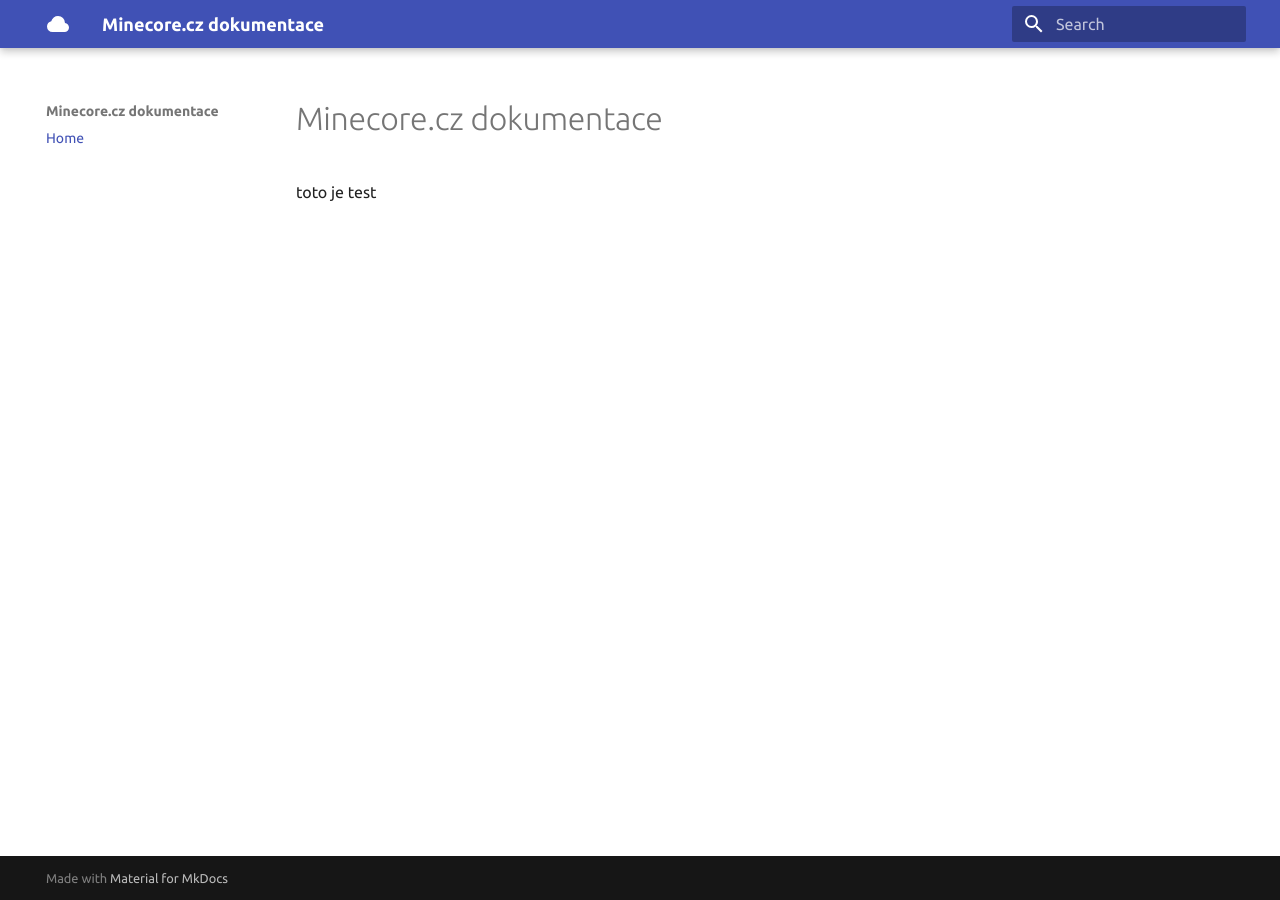
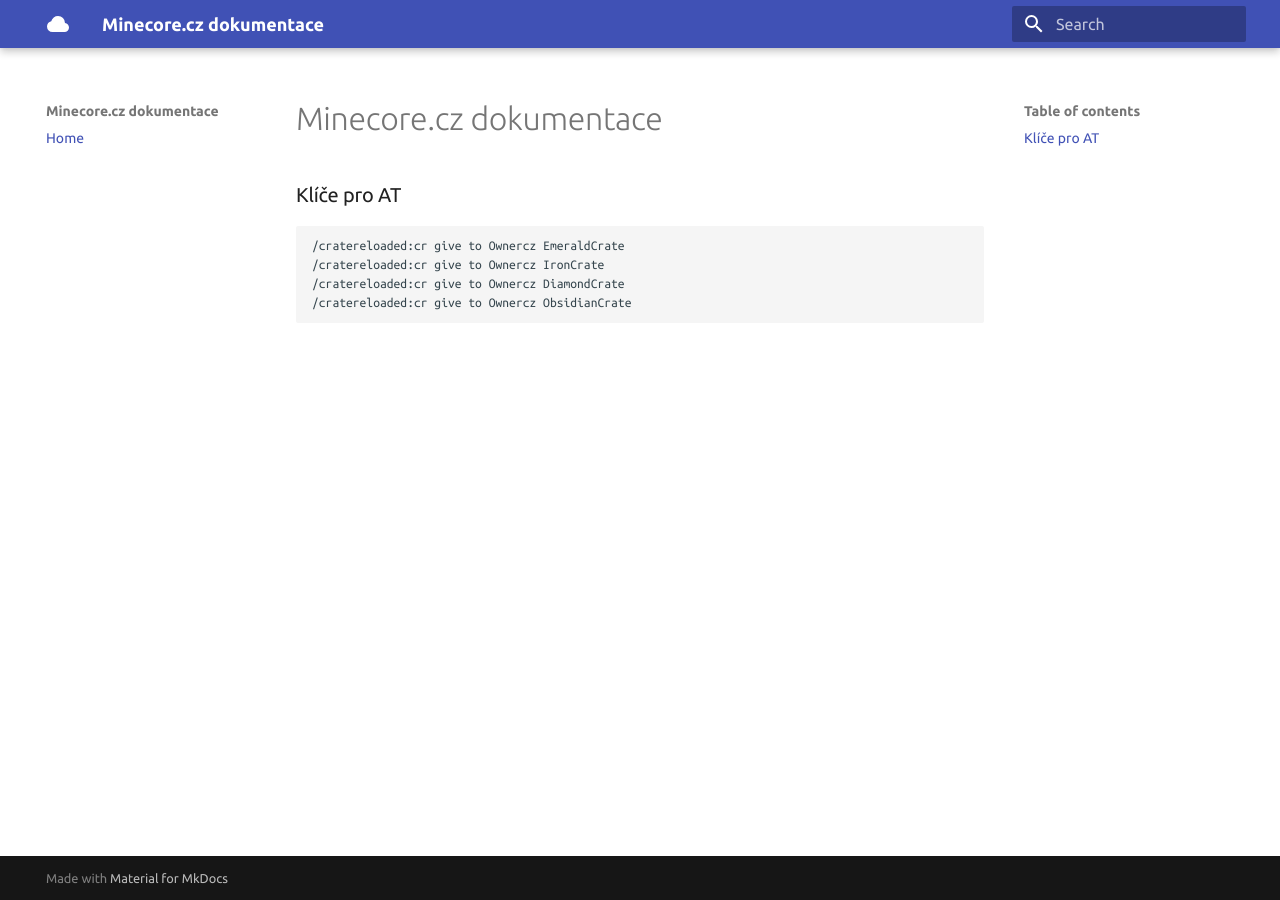
Before and after one commit to Ownercz/minecore-docs, an MkDocs documentation site: the page built from docs/index.md, in a window 1280 px wide. Built offline with MkDocs 1.6.1 and Material for MkDocs 9.7.7, drawn with Linux system fonts in a browser that asks for light colours.

Commit message:
Update index.md

````diff
--- a/docs/index.md
+++ b/docs/index.md
@@ -1,2 +1,10 @@
 # Minecore.cz dokumentace
-toto je test
+
+
+### Klíče pro AT
+```
+/cratereloaded:cr give to Ownercz EmeraldCrate
+/cratereloaded:cr give to Ownercz IronCrate
+/cratereloaded:cr give to Ownercz DiamondCrate
+/cratereloaded:cr give to Ownercz ObsidianCrate
+```
````
